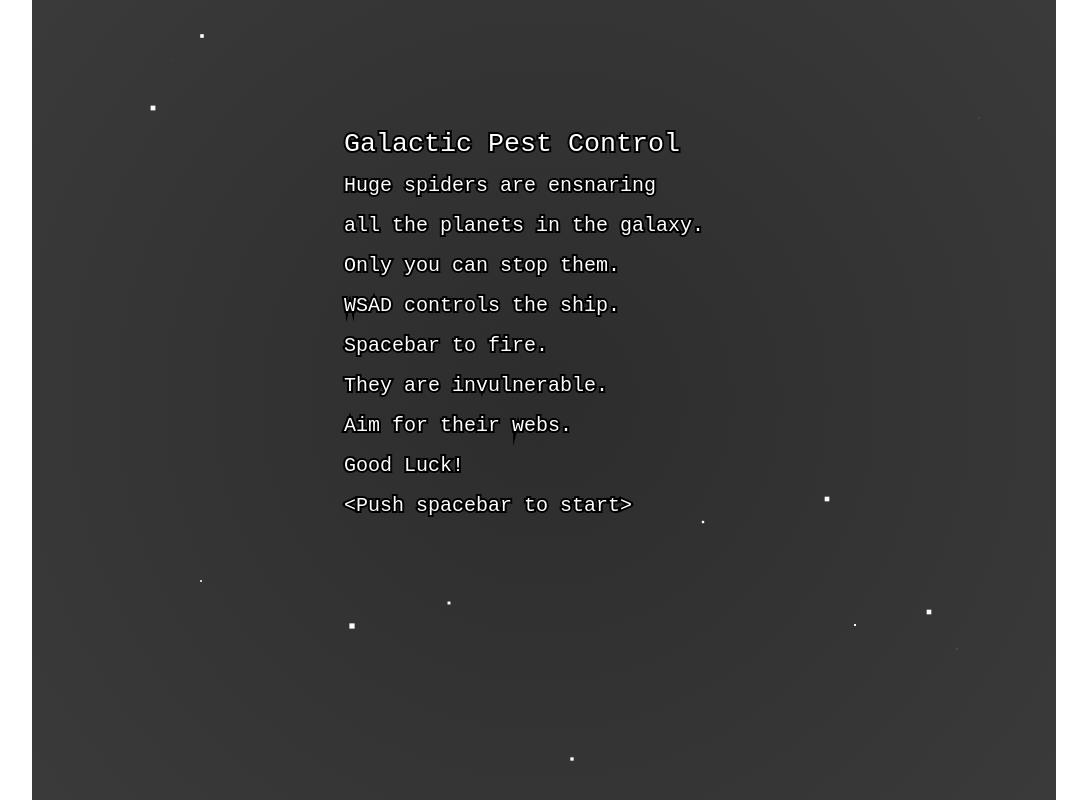
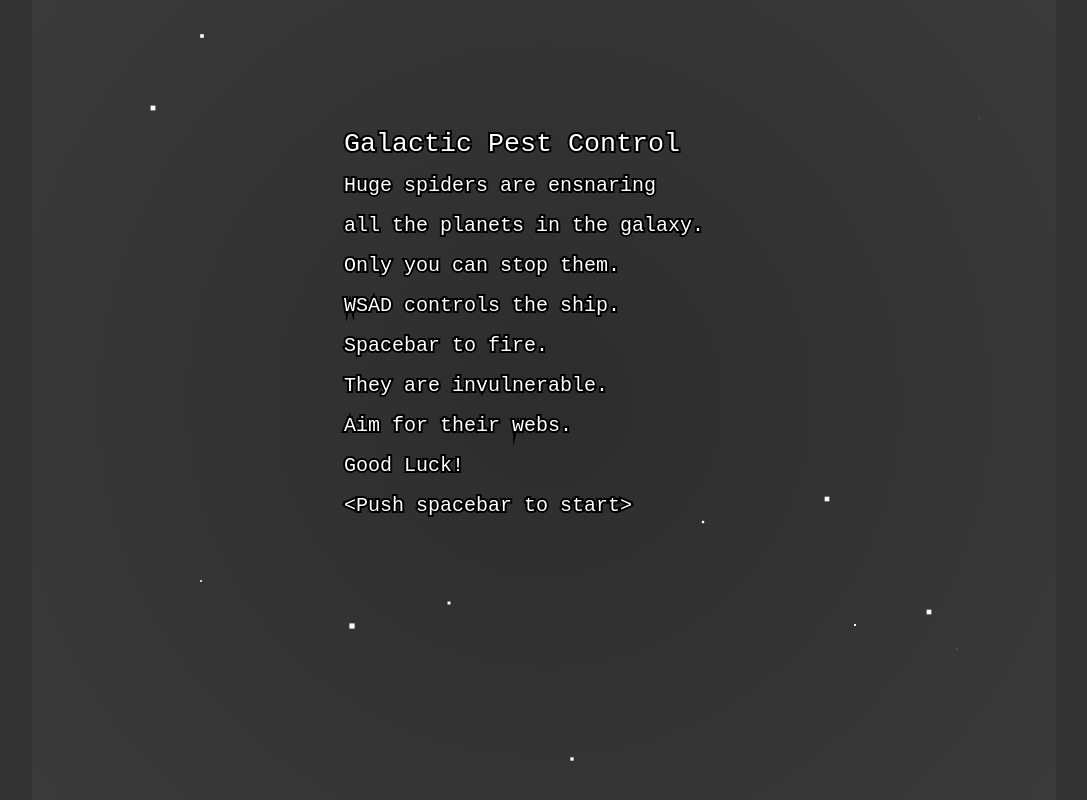
Before and after one commit to tom-martin/LudumDare30, a website: page html/index.html in a window 1280 px wide. Shown: the whole page, without its empty margins (96-1183 px from the left). Drawn offline with Linux system fonts and the light colour scheme.

Commit message:
Bg color

```diff
--- a/html/index.html
+++ b/html/index.html
@@ -5,7 +5,7 @@
   <style>
 * { margin:0; padding:0; } /* to remove the top and left whitespace */
 
-html, body { width:100%; height:100%; } /* just to be sure these are full screen*/
+html, body { width:100%; height:100%; background-color: #333333;} /* just to be sure these are full screen*/
 
 canvas { display:block; margin: auto; } /* To remove the scrollbars */
   </style>
```
